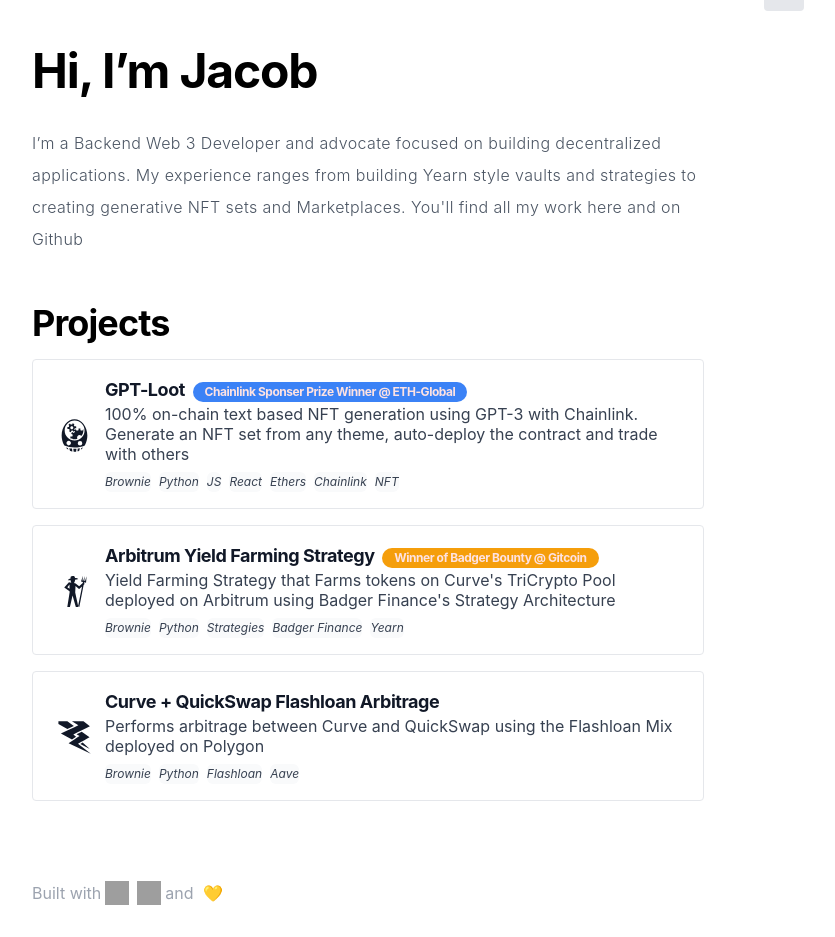
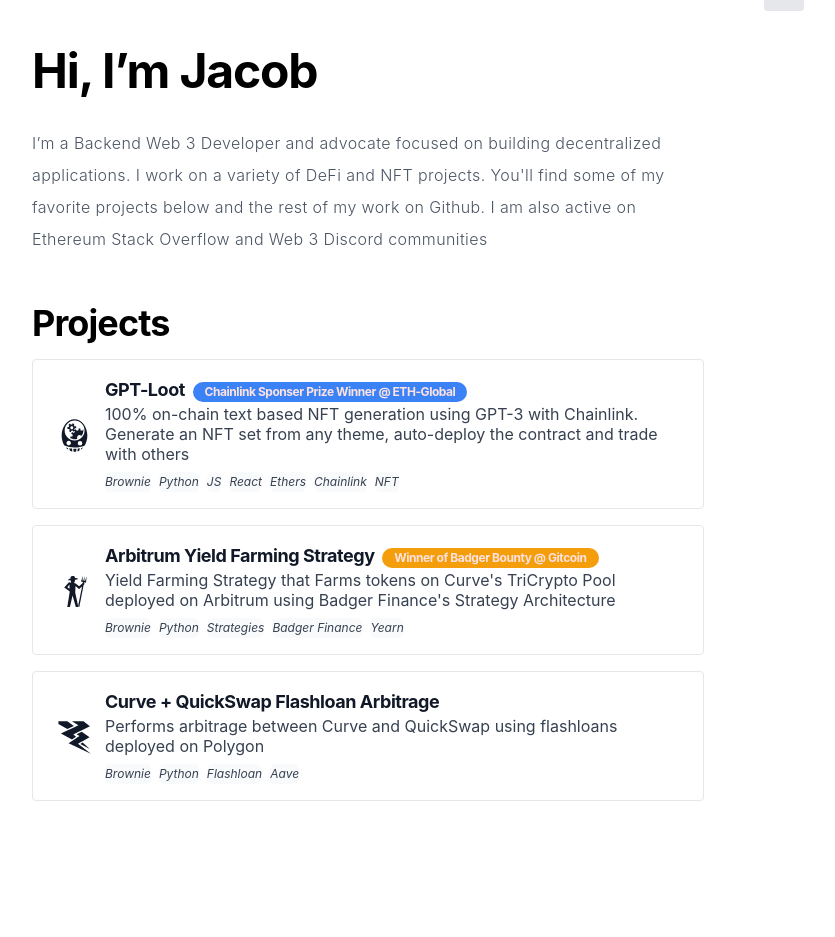
Before and after one commit to jalbrekt85/portfolio, a Next.js app in the folder my-project/: page / in a window 1280 px wide. Shown: the part 65-1002 px from the top of the page, without its empty margins (272-1107 px from the left). After the commit the page ends 946 px from the top, so only its background shows below. Built offline with nearby package versions, Linux system fonts and the light colour scheme; grey boxes are pictures that could not be loaded; a web font is replaced by a local one; what @tailwindcss/typography would draw is missing.

Commit message:
update descriptions

```diff
--- a/my-project/components/Container.js
+++ b/my-project/components/Container.js
@@ -1,11 +1,7 @@
 import Head from "next/head";
 import { useRouter } from "next/router";
 import { useState, useEffect } from "react";
-import NextLink from "next/link";
 import { useTheme } from "next-themes";
-import Footer from "../components/Footer";
-import { FaGithub } from "@react-icons/all-files/fa/FaGithub";
-import { FaStackOverflow } from "@react-icons/all-files/fa/FaStackOverflow";
 
 export default function Container(props) {
   const [mounted, setMounted] = useState(false);
@@ -105,7 +101,6 @@
         className="flex flex-col justify-center bg-white dark:bg-black px-8 text-gray-900 dark:text-gray-100"
       >
         {children}
-        <Footer />
       </main>
     </div>
   );
--- a/my-project/components/Footer.js
+++ /dev/null
@@ -1,30 +0,0 @@
-const ExternalLink = ({ href, children }) => (
-  <a
-    className="text-gray-500 hover:text-gray-600 transition"
-    target="_blank"
-    rel="noopener noreferrer"
-    href={href}
-  >
-    {children}
-  </a>
-);
-
-export default function Footer() {
-  return (
-    <footer className="flex flex-col justify-center items-start max-w-2xl mx-auto w-full mb-8">
-      <p className="flex flex-row text-gray-400">
-        Built with{" "}
-        <a href="https://nextjs.org" target="__blank">
-          <img src="/logos/nextjs.svg" className="h-6 w-6 mx-1" />
-        </a>{" "}
-        <a href="https://tailwindcss.com" target="__blank">
-          <img src="/logos/tailwind.svg" className="h-6 w-6 mx-1" />
-        </a>{" "}
-        and{" "}
-        <a href="https://www.youtube.com/watch?v=dQw4w9WgXcQ" target="__blank">
-          &nbsp; 💛
-        </a>
-      </p>
-    </footer>
-  );
-}
--- a/my-project/pages/index.js
+++ b/my-project/pages/index.js
@@ -20,9 +20,10 @@
 
         <h2 className="text-gray-600 dark:text-gray-400 mb-4 mt-4 font-light tracking-wide leading-loose">
           I’m a Backend Web 3 Developer and advocate focused on building
-          decentralized applications. My experience ranges from building Yearn
-          style vaults and strategies to creating generative NFT sets and
-          Marketplaces. You'll find all my work here and on Github
+          decentralized applications. I work on a variety of DeFi and NFT
+          projects. You'll find some of my favorite projects below and the rest
+          of my work on Github. I am also active on Ethereum Stack Overflow and
+          Web 3 Discord communities
         </h2>
 
         <h3 className="font-bold text-2xl md:text-4xl tracking-tight mb-4 mt-8 text-black dark:text-white">
@@ -59,7 +60,7 @@
 
         <ProjectCard
           title="Curve + QuickSwap Flashloan Arbitrage"
-          description="Performs arbitrage between Curve and QuickSwap using the Flashloan Mix deployed on Polygon"
+          description="Performs arbitrage between Curve and QuickSwap using flashloans deployed on Polygon"
           href="https://github.com/jalbrekt85/Flashloan-Strategy"
           icon={<GiLightningHelix size="35" />}
           tags={["Brownie", "Python", "Flashloan", "Aave"]}
```
